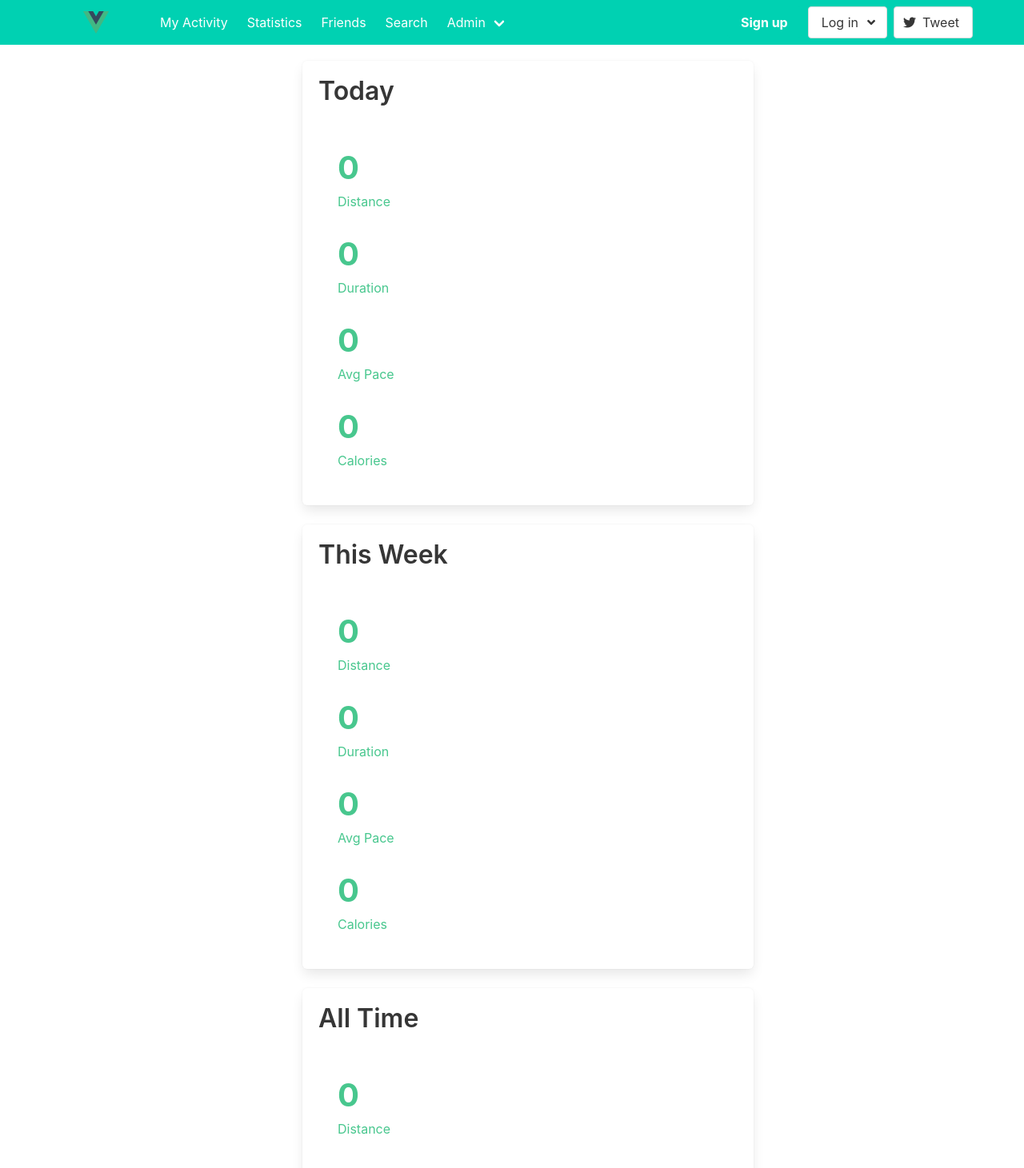
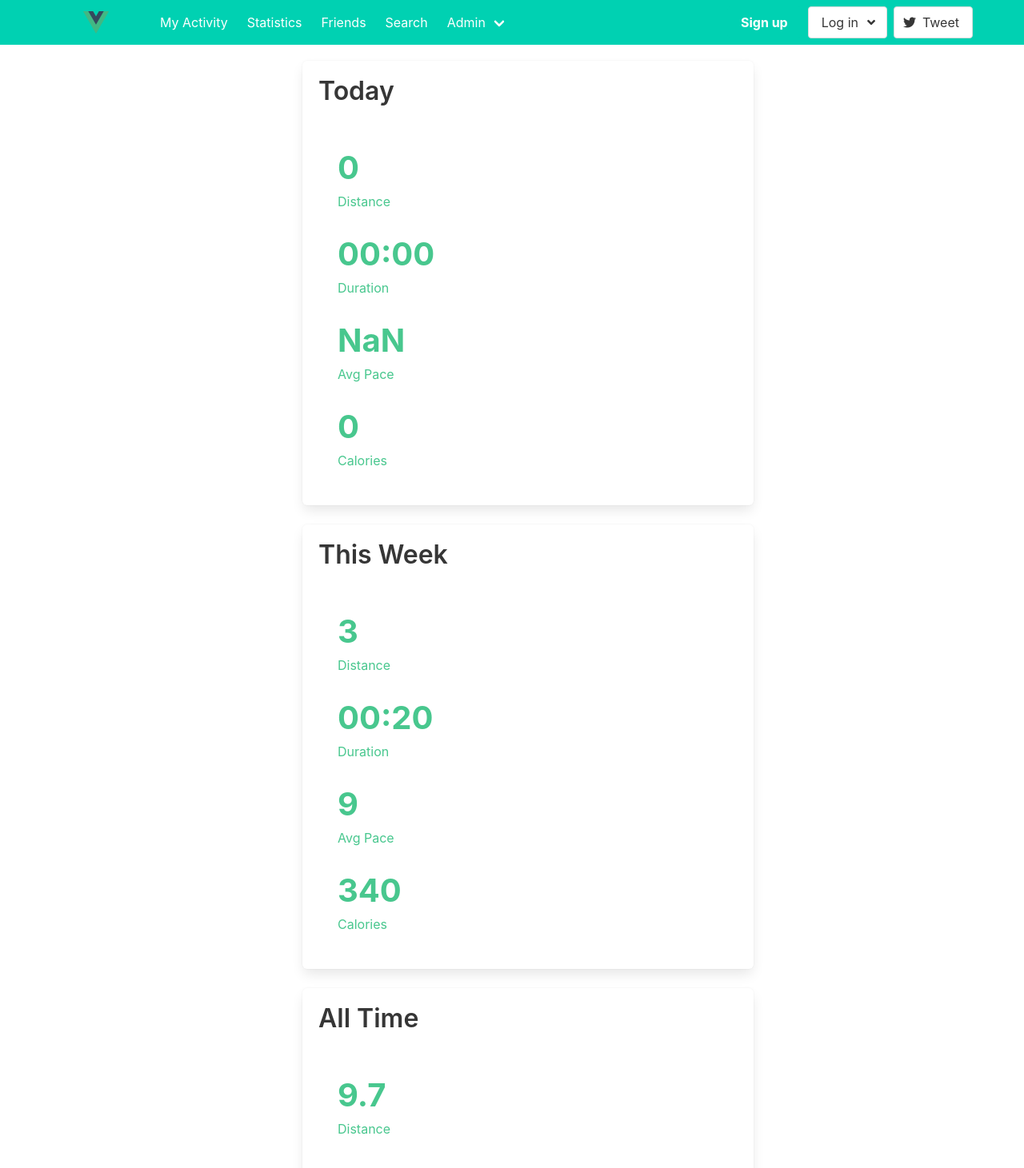
Before and after one commit to ericadubie/CPS493-Spring24-Final, a Vue app in the folder client/: page / in a window 1280 px wide. Shown: the top 1461 px of the page at 80% size. Built offline with nearby package versions, Linux system fonts and the light colour scheme.

Commit message:
My Activity Statistics (functional)

```diff
--- a/client/package.json
+++ b/client/package.json
@@ -13,6 +13,7 @@
   "dependencies": {
     "@fortawesome/fontawesome-free": "^5.15.4",
     "bulma": "^0.9.4",
+    "date-fns": "^3.4.0",
     "vue": "^3.4.15",
     "vue-router": "^4.2.5"
   },
--- a/client/src/components/ActivityCard.vue
+++ b/client/src/components/ActivityCard.vue
@@ -8,17 +8,17 @@
   isVisible.value = !isVisible.value
 }
 
-const props = defineProps({
-  name: String,
-  username: String,
-  profilePic: String,
-  title: String,
-  pictureURL: String,
-  location: String,
-  distance: String,
-  duration: String,
-  timePosted: String
-})
+const props = defineProps<{
+  name: string;
+  username: string;
+  profilePic: string | undefined;
+  title: string;
+  distance: number;
+  duration: string;
+  location: string;
+  pictureURL: string;
+  timePosted: string;
+}>();
 </script>
 
 <template>
--- a/client/src/components/WorkoutSummary.vue
+++ b/client/src/components/WorkoutSummary.vue
@@ -2,7 +2,7 @@
 const props = defineProps<{
     title: string;
     distance: number;
-    duration: number;
+    duration?: number | string;
     avgPace: number;
     calories: number;
 }>();
--- a/client/src/data/activity.json
+++ b/client/src/data/activity.json
@@ -6,9 +6,10 @@
             "title": "Mountain Adventure",
             "pictureURL": "https://picsum.photos/id/20/200/300",
             "location": "Rocky Mountains",
-            "distance": "5.2",
-            "duration": "3600",
-            "timePosted": "2 days ago"
+            "distance": 5.2,
+            "duration": "00:30",
+            "timePosted": "6 min ago",
+            "date": "2024-01-01"
         },
         {
             "name": "Moshe Plotkin",
@@ -16,9 +17,10 @@
             "title": "Sunset at the Beach",
             "pictureURL": "https://picsum.photos/id/24/200/300",
             "location": "Malibu Beach",
-            "distance": "1.5",
-            "duration": "1800",
-            "timePosted": "1 week ago"
+            "distance": 1.5,
+            "duration": "00:30",
+            "timePosted": "1 day ago",
+            "date": "2024-02-23"
         },
         {
             "name": "Ariana Grande",
@@ -26,9 +28,10 @@
             "title": "City Lights Tour",
             "pictureURL": "https://picsum.photos/id/28/200/300",
             "location": "New York City",
-            "distance": "3.0",
-            "duration": "7200",
-            "timePosted": "3 months ago"
+            "distance": 3.0,
+            "duration": "00:20",
+            "timePosted": "4 days ago",
+            "date": "2024-03-11"
         }
     ],
     "total": 3,
--- a/client/src/model/activity.ts
+++ b/client/src/model/activity.ts
@@ -6,9 +6,10 @@
     title: string
     pictureURL: string
     location: string
-    distance: string
+    distance: number
     duration: string
     timePosted: string
+    date: string
 }
 
 export function getActivities(): Activity[]{
--- a/client/src/pages/activity.vue
+++ b/client/src/pages/activity.vue
@@ -38,9 +38,10 @@
         title: workout.value.title,
         pictureURL: workout.value.picture,
         location: workout.value.location,
-        distance: "0",
+        distance: 0,
         duration: workout.value.duration ,
-        timePosted: "Just now"
+        timePosted: "Just now",
+        date: workout.value.date,
     })
 
     workout.value = {
@@ -145,7 +146,7 @@
                                 :profilePic="users.filter((user) => user.name === activity.name)[0].profilePic"
                                 :location= 'activity.location'
                                 :duration= 'activity.duration'
-                                :distance= 'activity.distance'
+                                :distance= activity.distance
                                 :title= 'activity.title'
                                 :pictureURL= 'activity.pictureURL'
                                 :timePosted="activity.timePosted"/>
--- a/client/src/pages/index.vue
+++ b/client/src/pages/index.vue
@@ -1,8 +1,97 @@
 <script setup lang="ts">
+    import { computed } from "vue"
     import WorkoutSumnmary from "../components/WorkoutSummary.vue"
     import { getStoreUser } from "../global/users"
+    import { getActivities } from "../model/activity"
+    import { isToday, isThisWeek, parseISO } from "date-fns";
 
     const userStore = getStoreUser();
+
+    const activities = getActivities();
+
+    // Utility Functions
+    function parseDuration(duration: string) {
+        const [hours, minutes] = duration.split(":").map(Number);
+        return hours * 60 + minutes;
+    }
+    // Computed Properties
+    function formatDuration(totalMinutes: number) {
+        const hours = Math.floor(totalMinutes / 60);
+        const minutes = totalMinutes % 60;
+        return `${String(hours).padStart(2, "0")}:${String(minutes).padStart(
+            2,
+            "0"
+        )}`;
+    }
+
+    // Filters for Day and Week
+    const todayActivities = activities.filter((activity) =>
+        isToday(parseISO(activity.date))
+    );
+    const thisWeekActivities = activities.filter((activity) =>
+        isThisWeek(parseISO(activity.date), { weekStartsOn: 1 })
+    );
+
+    // Computed Properties for All Time
+    const totalDistanceAllTime = computed(() =>
+        activities.reduce((acc, activity) => acc + activity.distance, 0)
+    );
+    const totalDurationMinutesAllTime = computed(() =>
+        activities.reduce(
+            (sum, activity) => sum + parseDuration(activity.duration),
+            0
+         )
+    );
+    const totalCaloriesAllTime = computed(() =>
+        activities.reduce(
+            (total, activity) =>
+            total + activity.distance * 100 + parseDuration(activity.duration) * 2,
+            0
+        )
+    );
+
+    // Computed Properties for Today
+    const totalDistanceToday = computed(() =>
+        todayActivities.reduce((acc, activity) => acc + activity.distance, 0)
+    );
+    const totalDurationMinutesToday = computed(() =>
+        todayActivities.reduce(
+            (sum, activity) => sum + parseDuration(activity.duration),
+            0
+        )
+    );
+    const totalCaloriesToday = computed(() =>
+        todayActivities.reduce(
+            (total, activity) =>
+            total + activity.distance * 100 + parseDuration(activity.duration) * 2,
+            0
+        )
+    );
+
+    // Computed Properties for This Week
+    const totalDistanceThisWeek = computed(() =>
+        thisWeekActivities.reduce((acc, activity) => acc + activity.distance, 0)
+    );
+    const totalDurationMinutesThisWeek = computed(() =>
+        thisWeekActivities.reduce(
+            (sum, activity) => sum + parseDuration(activity.duration),
+            0
+        )
+    );
+    const totalCaloriesThisWeek = computed(() =>
+        thisWeekActivities.reduce(
+            (total, activity) =>
+            total + activity.distance * 100 + parseDuration(activity.duration) * 2,
+            0
+        )
+    );
+
+    // Calculate the average pace
+    const avgPace = (durationMinutes: number, distance: number) => {
+        const hours = durationMinutes / 60;
+        return Number((distance / hours).toFixed(2));
+    };
+
 </script>
 
 <template>
@@ -11,31 +100,32 @@
             <div class="column is-one-quarter"></div>
                 <div class="column is-half" style="margin: 20px;">
                     <WorkoutSumnmary
-                    :title="'Today'"
-                    :distance="0"
-                    :duration="0"
-                    :avgPace="0"
-                    :calories="0"
+                    title="Today"
+                    :distance="totalDistanceToday"
+                    :duration="formatDuration(totalDurationMinutesToday)"
+                    :avgPace="avgPace(totalDurationMinutesToday, totalDistanceToday)"
+                    :calories="totalCaloriesToday"
                     />
 
                     <WorkoutSumnmary
                     :title="'This Week'"
-                    :distance="0"
-                    :duration="0"
-                    :avgPace="0"
-                    :calories="0"
+                    :distance="totalDistanceThisWeek"
+                    :duration="formatDuration(totalDurationMinutesThisWeek)"
+                    :avgPace="avgPace(totalDurationMinutesThisWeek, totalDistanceThisWeek)"
+                    :calories="totalCaloriesThisWeek"
                     />
 
                     <WorkoutSumnmary
-                    :title="'All Time'"
-                    :distance="0"
-                    :duration="0"
-                    :avgPace="0"
-                    :calories="0"
+                    title="All Time"
+                    :distance="totalDistanceAllTime"
+                    :duration="formatDuration(totalDurationMinutesAllTime)"
+                    :avgPace="avgPace(totalDurationMinutesAllTime, totalDistanceAllTime)"
+                    :calories="totalCaloriesAllTime"
                     />
                 </div>
         </div>
     </div>
+    <div class="column is-one-quarter"></div>
 </template>
 
 <style scoped>
```
Also changed, not shown: 1 other file (tests, documents, lock files or other folders).
